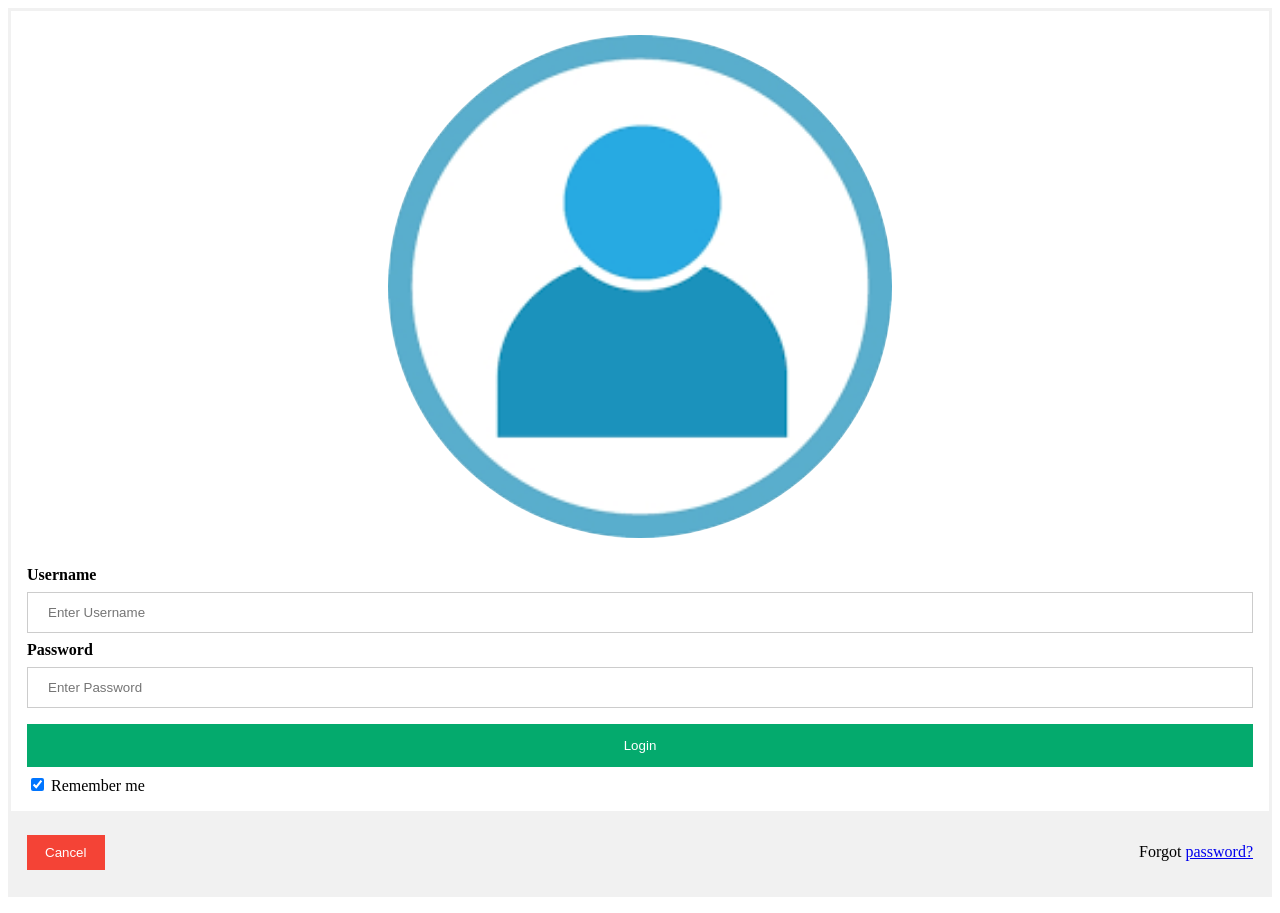
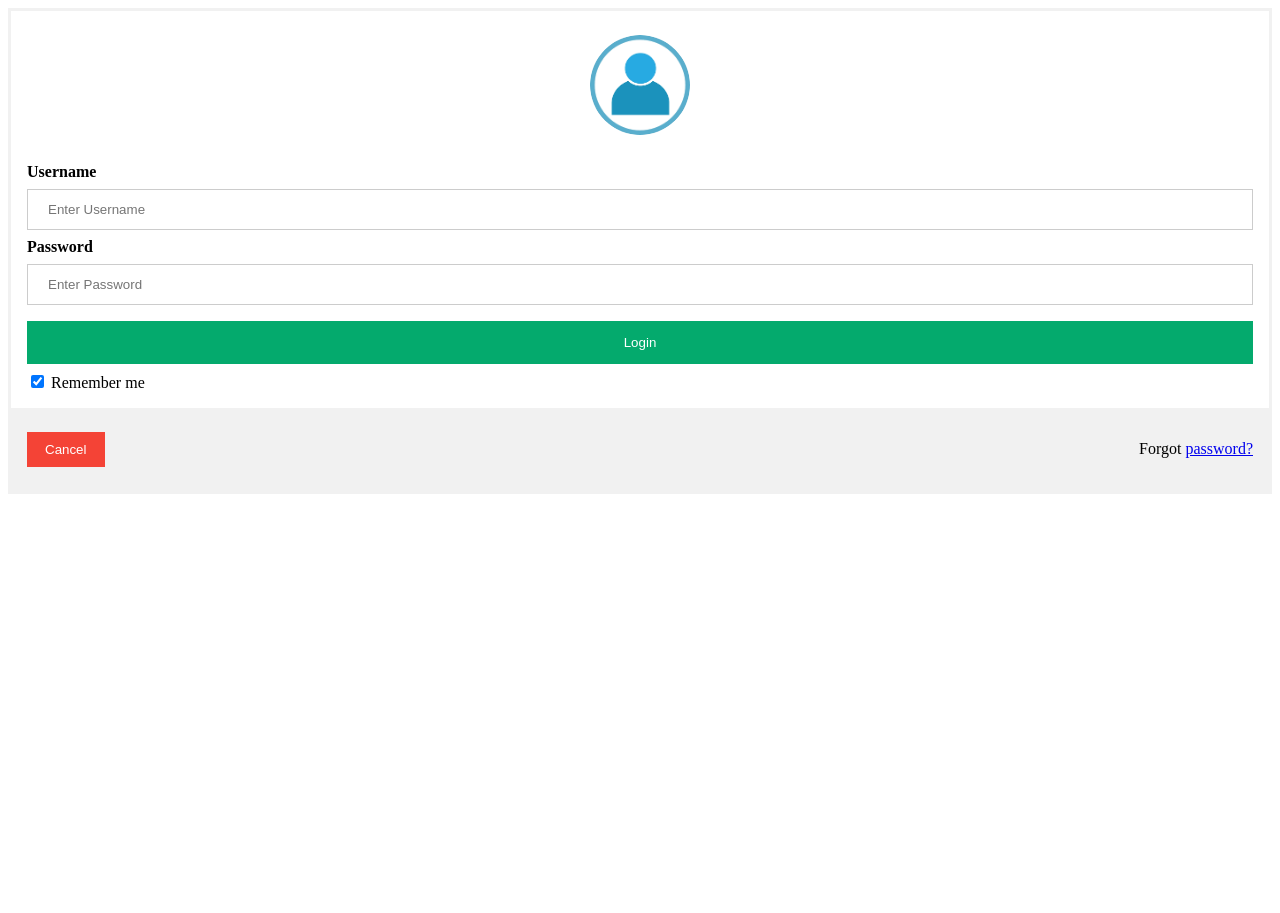
Before and after one commit to Pratikkhandare/TestNgLoginPage, a plain HTML site: page index.html in a window 1280 px wide. After the commit the page ends 800 px from the top, so only its background shows below. Drawn offline with Linux system fonts and the light colour scheme.

Commit message:
Add files via upload

```diff
--- a/index.html
+++ b/index.html
@@ -4,7 +4,7 @@
     </head>
     <form action="action_page.php" method="post">
         <div class="imgcontainer">
-            <img src="images.png" alt="Avatar" class="avatar">
+            <img src="images.png" alt="Avatar" style="height: 100px;width: 100px;" class="avatar">
         </div>
 
         <div class="container">
```
